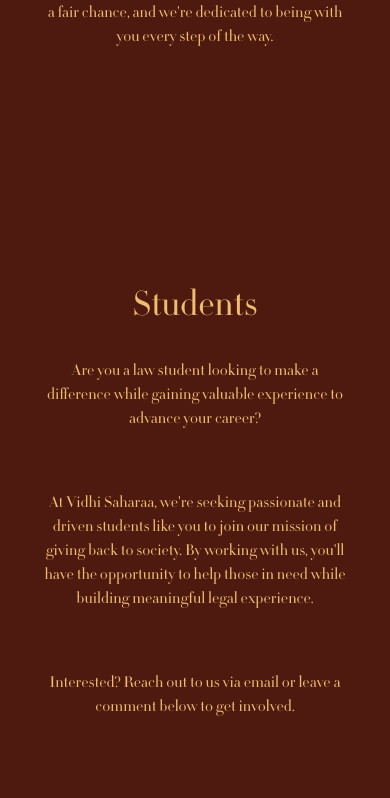
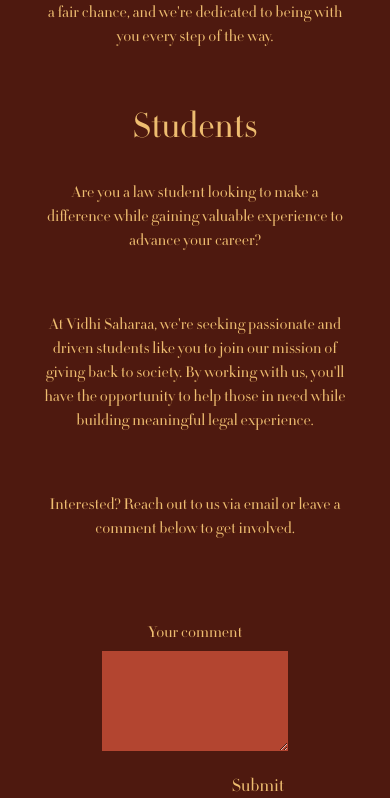
Before and after one commit to avi-mukesh/vidhi, a Next.js app: page / in a window 390 px wide. Shown: the part 7090-7888 px from the top of the page. Built offline with nearby package versions, Linux system fonts and the light colour scheme.

Commit message:
responsive forms

```diff
--- a/src/app/globals.css
+++ b/src/app/globals.css
@@ -36,14 +36,14 @@
 
 .input-group {
   display: flex;
-  gap: 2rem;
   justify-content: space-between;
+  max-width: 100%;
 }
 
 .input-group input,
 .input-group textarea {
   padding: 2px;
-  width: 360px;
+  width: 80%;
   background-color: var(--secondary);
   color: black;
 }
@@ -56,3 +56,16 @@
 .input-group label {
   justify-self: center;
 }
+
+@media only screen and (max-width: 768px) {
+  .input-group {
+    flex-direction: column;
+  }
+
+  .input-group input,
+  .input-group textarea {
+    width: 100%;
+    margin-top: 5px;
+    margin-bottom: 10px;
+  }
+}
--- a/src/components/CaseInquiries.tsx
+++ b/src/components/CaseInquiries.tsx
@@ -1,16 +1,14 @@
 import React from "react";
 import CaseInquiryForm from "./CaseInquiryForm";
 import Header from "./Header";
+import TextContainer from "./TextContainer";
 
 const CaseInquiries = () => {
   return (
     <section id="case-inquiries" className="text-center h-[80vh] mx-10">
-      {/* <h2 className="text-6xl text-center mb-8 relative max-w-fit mx-auto">
-        Case Inquiries
-      </h2> */}
       <Header>Case Inquiries</Header>
 
-      <div className="flex flex-col justify-center h-[40%] gap-10 md:text-lg">
+      <TextContainer className="h-[40%]">
         <p className="mb-5">
           At Vidhi Saharaa, we cover all areas of law—from civil to
           criminal—ensuring complete confidentiality in everything we do.
@@ -20,7 +18,8 @@
           we&apos;ll get back to you promptly. Don&apos;t worry, we&apos;re here
           to help.
         </p>
-      </div>
+      </TextContainer>
+
       <CaseInquiryForm />
     </section>
   );
--- a/src/components/CaseInquiryForm.tsx
+++ b/src/components/CaseInquiryForm.tsx
@@ -16,7 +16,7 @@
   // } = useForm({ mode: "all" });
 
   return (
-    <form action={test} className="flex flex-col gap-2 max-w-[40%] mx-auto">
+    <form action={test} className="flex flex-col gap-2 max-w-[60%] mx-auto">
       <div className="input-group">
         <label htmlFor="name">Name</label>
         <input
--- a/src/components/Students.tsx
+++ b/src/components/Students.tsx
@@ -1,16 +1,14 @@
 import React from "react";
 import StudentCommentForm from "./StudentCommentForm";
 import Header from "./Header";
+import TextContainer from "./TextContainer";
 
 const Students = () => {
   return (
-    <section
-      id="students"
-      className="text-center h-[120vh] mx-10 flex flex-col justify-center"
-    >
+    <section id="students" className="text-center h-[120vh] mx-10">
       <Header>Students</Header>
 
-      <div className="flex flex-col justify-center gap-10 md:text-lg mb-20">
+      <TextContainer className="mb-20">
         <p className="mb-5">
           Are you a law student looking to make a difference while gaining
           valuable experience to advance your career?
@@ -25,7 +23,8 @@
           Interested? Reach out to us via email or leave a comment below to get
           involved.
         </p>
-      </div>
+      </TextContainer>
+
       <StudentCommentForm />
     </section>
   );
--- a/src/components/TextContainer.tsx
+++ b/src/components/TextContainer.tsx
@@ -2,11 +2,14 @@
 
 type PropsType = {
   children: React.ReactNode;
+  className?: string;
 };
 
-const TextContainer = ({ children }: PropsType) => {
+const TextContainer = ({ children, className }: PropsType) => {
   return (
-    <div className="flex flex-col justify-center gap-10 md:text-lg">
+    <div
+      className={`flex flex-col justify-center gap-10 md:text-lg ${className}`}
+    >
       {children}
     </div>
   );
```
